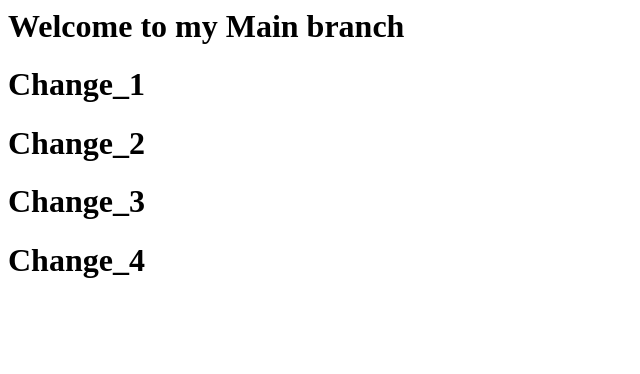
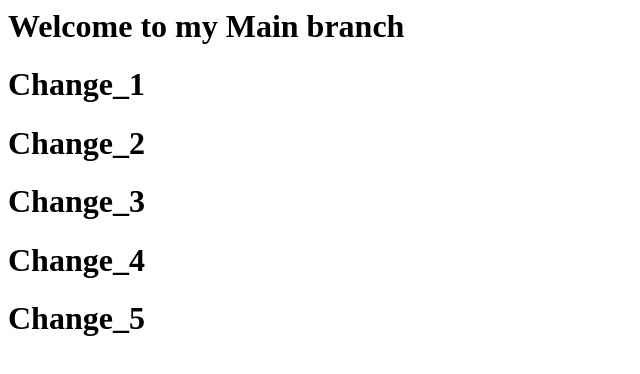
Before and after one commit to devbhoite/main_branch, a plain HTML site: page index.html in a window 1280 px wide. Shown: the whole page, without its empty margins (0-640 px from the left). Drawn offline with Linux system fonts and the light colour scheme.

Commit message:
Update index.html

```diff
--- a/index.html
+++ b/index.html
@@ -3,3 +3,4 @@
 <h1>Change_2</h1>
 <h1>Change_3</h1>
 <h1>Change_4</h1>
+<h1>Change_5</h1>
```
